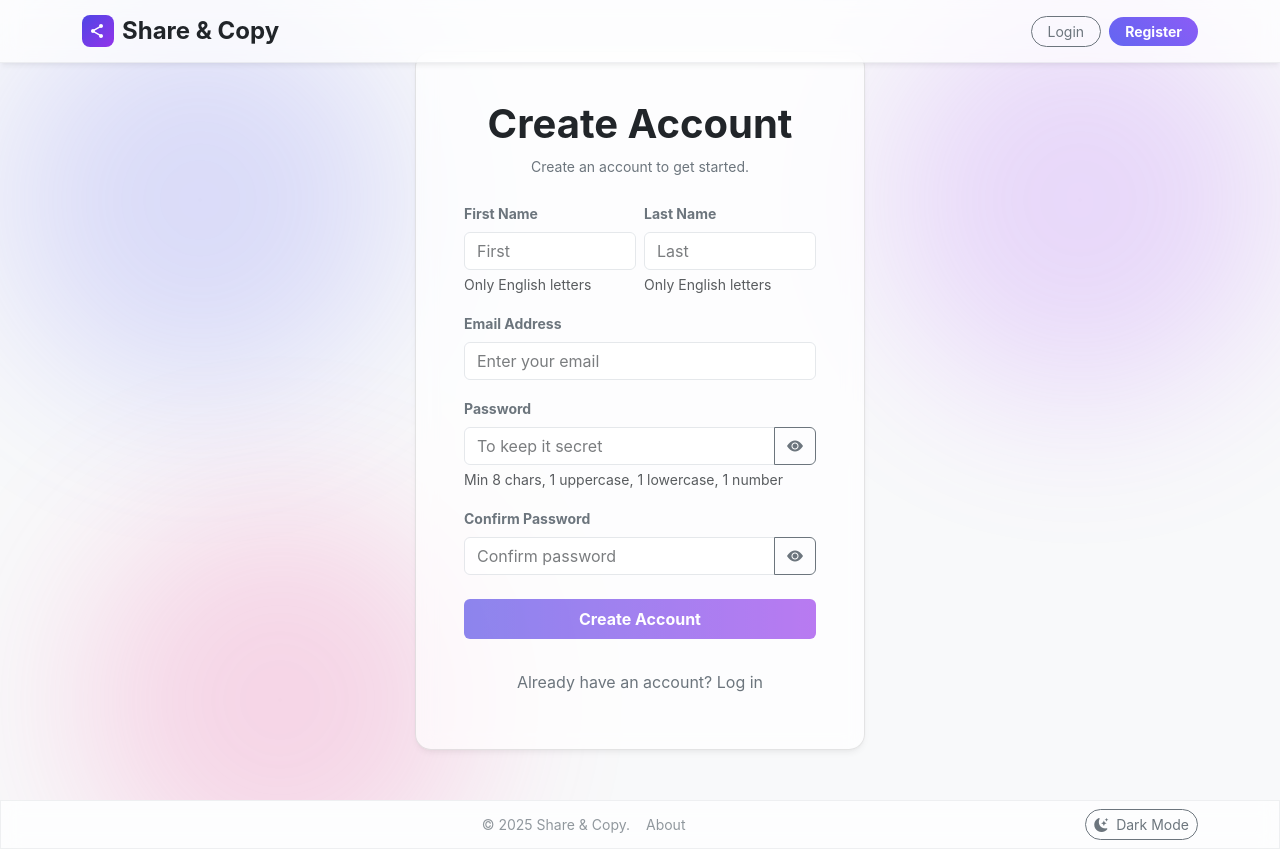
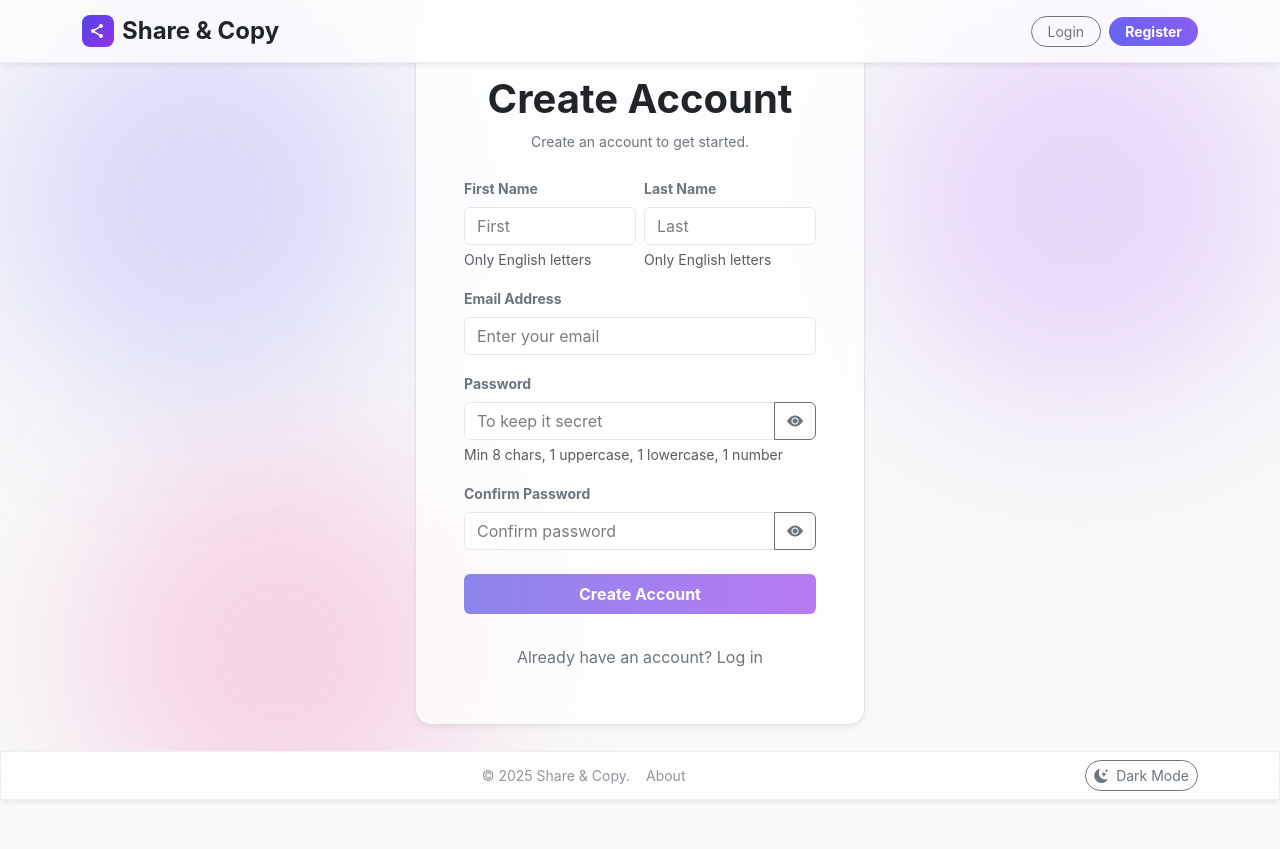
Before and after one commit to yaronserlin/ShareAndCopy, a React (Vite) app in the folder client/: page /register in a window 1280 px wide. After the commit the page ends 800 px from the top, so only its background shows below. Built offline with nearby package versions, Linux system fonts and the light colour scheme; no server answers.

Commit message:
refactor: update layout to use flex-grow for main content, enabling sticky footer

```diff
--- a/client/src/App.jsx
+++ b/client/src/App.jsx
@@ -14,7 +14,7 @@ function App() {
     <div className="d-flex flex-column min-vh-100">
       <Toaster position="top-center" toastOptions={{ style: { background: '#333', color: '#fff' } }} containerStyle={{ zIndex: 99999 }} />
       <Navbar />
-      <div className="flex-grow-1">
+      <div className="flex-grow-1 d-flex flex-column">
         <Routes>
           <Route path="/" element={<Home />} />
           <Route path="/login" element={<Auth />} />
--- a/client/src/features/Auth/components/AuthLayout.jsx
+++ b/client/src/features/Auth/components/AuthLayout.jsx
@@ -3,7 +3,7 @@ import '../styles/Auth.css';
 
 const AuthLayout = ({ children, title, subtitle, onSwitchMode, switchText }) => {
     return (
-        <div className="d-flex justify-content-center align-items-center vh-100 position-relative overflow-hidden">
+        <div className="d-flex justify-content-center align-items-center flex-grow-1 position-relative overflow-hidden">
             {/* Background Decorations */}
             <div className="auth-blob auth-blob-1"></div>
             <div className="auth-blob auth-blob-2"></div>
--- a/client/src/features/Room/index.jsx
+++ b/client/src/features/Room/index.jsx
@@ -74,7 +74,8 @@ const RoomView = () => {
     }
 
     return (
-        <div className="min-h-100 p-4 pb-5 position-relative overflow-hidden">
+
+        <div className="flex-grow-1 p-4 pb-5 position-relative overflow-hidden">
             <BackgroundDecorations />
 
             <div className="container position-relative z-1 room-container">
--- a/client/src/features/Room/styles/RoomView.css
+++ b/client/src/features/Room/styles/RoomView.css
@@ -3,7 +3,7 @@
 .room-container {
     padding-top: 80px;
     max-width: 1400px;
-    min-height: 100dvh;
+    /* min-height: 100dvh; Removed for sticky footer */
     /* Dynamic viewport height */
     /* Increased max-width for better use of space */
 }
```
